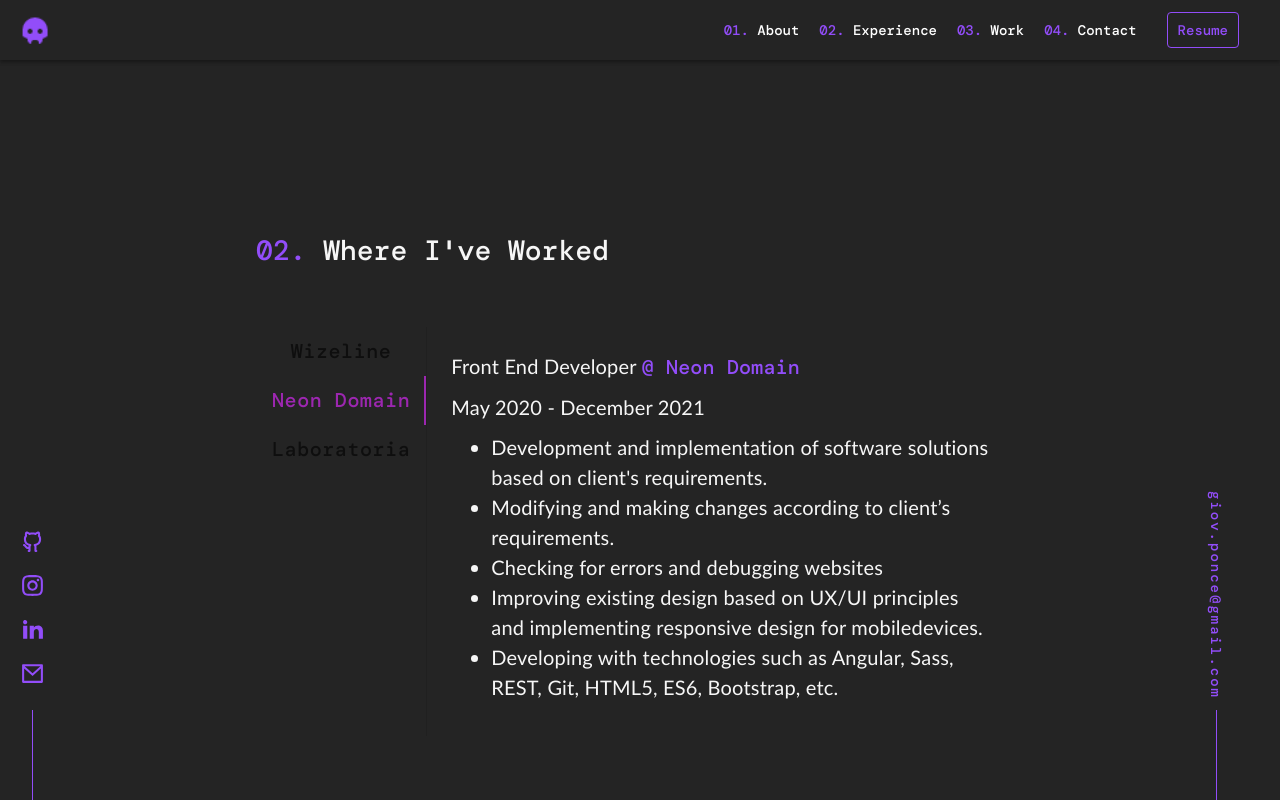
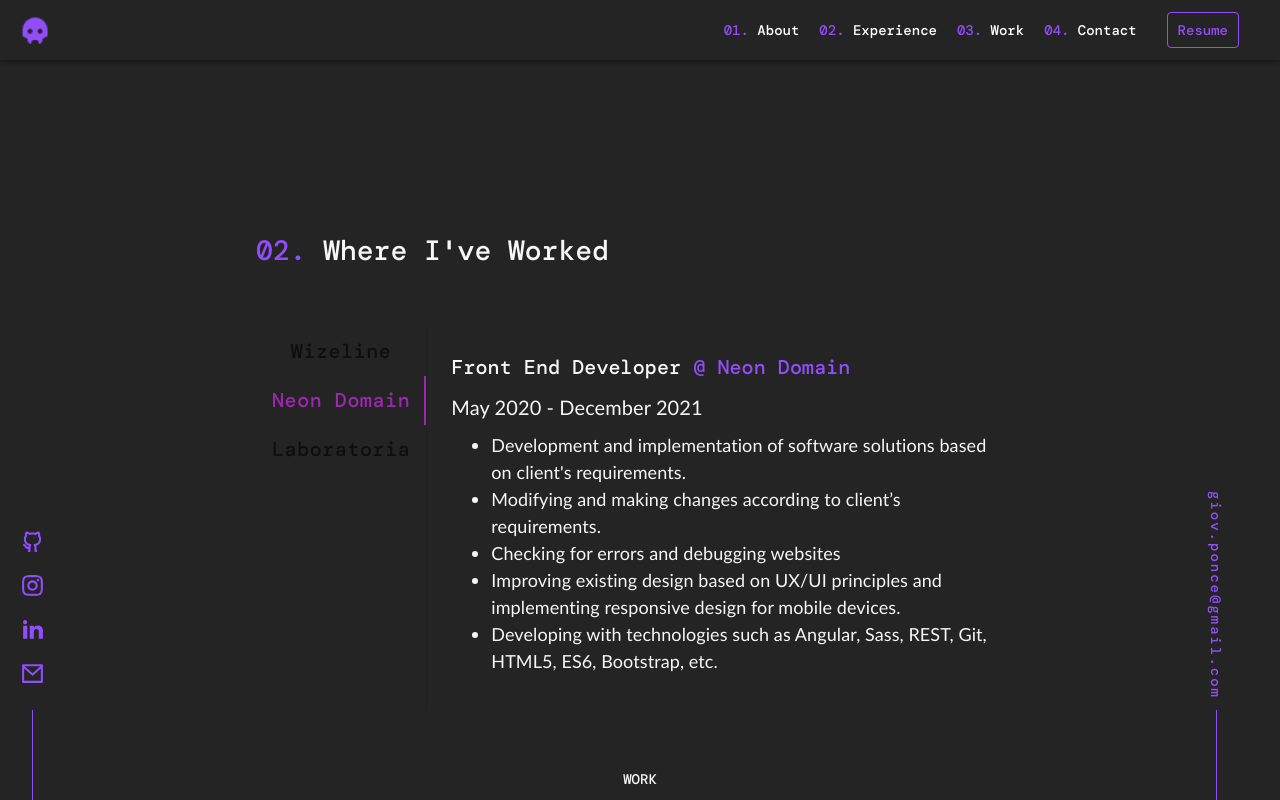
Before and after one commit to giovsteph/giov, a React (Create React App) app: page / in a window 1280 px wide. Both pictures are taken after a click on the tab "Neon Domain". Shown: the part 1628-2428 px from the top of the page. Built offline with nearby package versions, Linux system fonts and the light colour scheme; a web font is replaced by a local one.

Commit message:
fix: removing console errors from tabpanel

```diff
--- a/src/components/Molecules/TabPanel/TabPanel.jsx
+++ b/src/components/Molecules/TabPanel/TabPanel.jsx
@@ -20,7 +20,8 @@
     >
       {value === index && (
         <Box sx={{ p: 3 }}>
-          <Typography>{children}</Typography>
+          {/* <Typography>{children}</Typography> */}
+          <Typography component="div">{children}</Typography>
         </Box>
       )}
     </div>
@@ -72,17 +73,17 @@
       <TabPanel value={value} index={0}>
         <div>
           <p>
-            Software Engineer{" "}
+            <span>Software Engineer </span>
             <a
               href="https://www.wizeline.com/"
               rel="noreferrer"
               target="_blank"
             >
               @ Wizeline
-            </a>{" "}
+            </a>
           </p>
           <p>Jan 2022 - Present</p>
-          <ul>
+          <ul className="ul-list">
             <li>
               Actively participating in the development process throughout the
               software lifecycle using Scrum and Agile methodologies.
@@ -103,13 +104,13 @@
       <TabPanel value={value} index={1}>
         <div>
           <p>
-            Front End Developer{" "}
+            <span>Front End Developer </span>
             <a href="https://neondomain.com/" rel="noreferrer" target="_blank">
               @ Neon Domain
-            </a>{" "}
+            </a>
           </p>
           <p>May 2020 - December 2021</p>
-          <ul>
+          <ul className="ul-list">
             <li>
               Development and implementation of software solutions based on
               client's requirements.
@@ -120,7 +121,7 @@
             <li>Checking for errors and debugging websites</li>
             <li>
               Improving existing design based on UX/UI principles and
-              implementing responsive design for mobiledevices.
+              implementing responsive design for mobile devices.
             </li>
             <li>
               Developing with technologies such as Angular, Sass, REST, Git,
@@ -132,17 +133,17 @@
       <TabPanel value={value} index={2}>
         <div>
           <p>
-            Front End Developer Bootcamp{" "}
+            <span>Front End Developer Bootcamp </span>
             <a
               href="https://www.laboratoria.la/"
               rel="noreferrer"
               target="_blank"
             >
               @ Laboratoria
-            </a>{" "}
+            </a>
           </p>
           <p>October 2019 - May 2020</p>
-          <ul>
+          <ul className="ul-list">
             <li>Simulated work environment.</li>
             <li>Learning TDD using Jest and React-Testing-Library.</li>
             <li>
--- a/src/components/Molecules/TabPanel/TabPanel.scss
+++ b/src/components/Molecules/TabPanel/TabPanel.scss
@@ -17,3 +17,8 @@
 .tabPanel {
     width: 77%;
 }
+
+.ul-list {
+    text-align: left;
+    font-size: 18px;
+}
```
